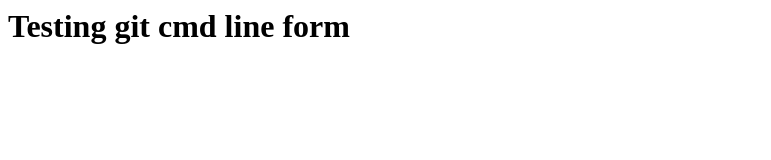
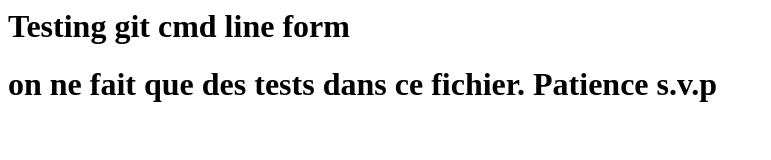
Before and after one commit to carljj/demotgit2, a plain HTML site: page index.html in a window 1280 px wide. Shown: the whole page, without its empty margins (0-771 px from the left). Drawn offline with Linux system fonts and the light colour scheme.

Commit message:
deuxmieme commit

```diff
--- a/index.html
+++ b/index.html
@@ -1,2 +1,11 @@
 <html>
+<body>
+
 <h1> Testing git cmd line form<h1>
+
+<div>
+	on ne fait que des tests dans ce fichier. Patience s.v.p
+</div>
+
+</body>
+</html>
```
